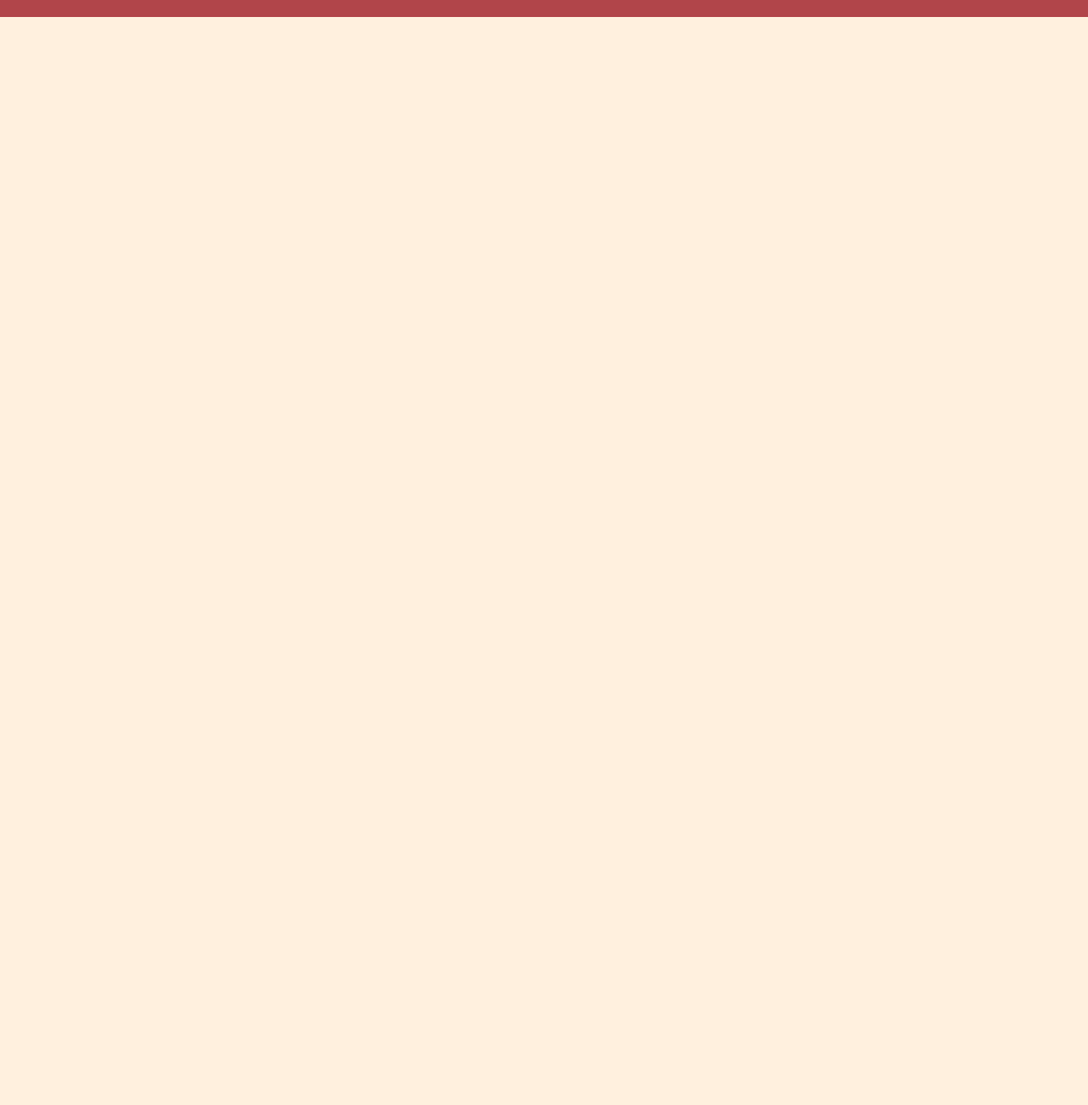
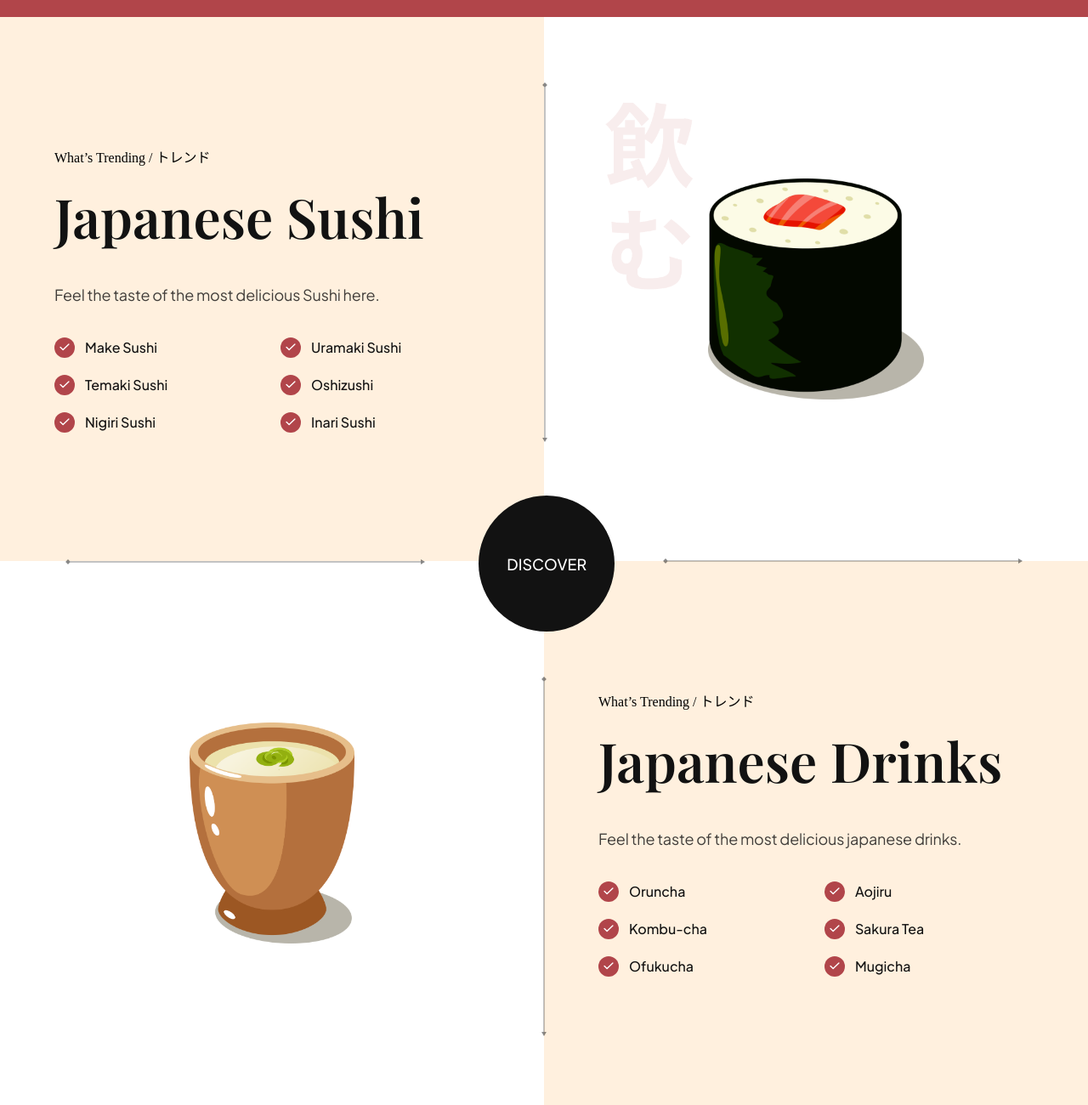
Before and after one commit to MohamedAfeef/sushi, a website built with Vite: page index.html in a window 1280 px wide. Shown: the part 2392-3692 px from the top of the page at 85% size. Before the commit the page ends 2412 px from the top, so only its background shows below. Built offline with nearby package versions, Linux system fonts and the light colour scheme.

Commit message:
Added trending food section

```diff
--- a/css/sections/trending.css
+++ b/css/sections/trending.css
@@ -0,0 +1,146 @@
+.trending {
+    position: relative;
+    display: flex;
+    flex-direction: column;
+    overflow: hidden;
+}
+
+.trending-sushi,
+.trending-drink {
+    width: 100%;
+    min-height: 640px;
+    display: flex;
+    flex-direction: row;
+}
+
+.trending__content {
+    flex: 1;
+    display: flex;
+    justify-content: center;
+    flex-direction: column;
+    padding: 32px 64px;
+}
+
+.trending__list {
+    list-style: none;
+    flex-wrap: wrap;
+    gap: 20px;
+}
+
+.trending__list li {
+    flex: 1;
+    display: flex;
+    align-items: center;
+    flex-direction: row;
+    gap: 12px;
+    min-width: 210px;
+}
+
+.trending__icon {
+    width: 24px;
+    height: 24px;
+    background-color: var(--primary-color);
+    border-radius: 100%;
+}
+
+.trending__icon img {
+    width: 50%;
+    height: 50%;
+    object-fit: contain;
+}
+
+.trending__list p {
+    flex: 1;
+    font-size: 1rem;
+    font-weight: 500;
+    font-family: var(--plus-jakarta-sans);
+    color: var(--secondary-color);
+}
+
+.trending__image {
+    flex: 1;
+    position: relative;
+    padding: 32px 64px;
+    background-color: var(--color-white);
+    background-repeat: no-repeat;
+    background-size: contain;
+    background-position: center;
+}
+
+.trending-sushi .trending__image {
+    background-image: url("../../assets/japanese_sushi.png");
+}
+
+.trending-sushi .trending__image {
+    background-image: url("../../assets/japanese_drinks.png");
+}
+
+.trending__image img {
+    width: 254px;
+    height: 260px;
+    object-fit: contain;
+
+}
+
+.trending__discover {
+    position: absolute;
+    top: 44%;
+    left: 44%;
+    z-index: 1;
+    width: 160px;
+    height: 160px;
+    background-color: var(--secondary-color);
+    border-radius: 100%;
+    display: flex;
+    justify-content: center;
+    align-items: center;
+}
+
+.trending__discover p {
+    color: #fff;
+    text-transform: uppercase;
+    font-size: 1.125rem;
+    font-weight: 500;
+    font-family: var(--plus-jakarta-sans);
+}
+
+.trending__arrow {
+    position: absolute;
+    z-index: 1;
+  }
+
+  .trending__arrow img {
+    object-fit: contain;
+  }
+
+  .trending__arrow-left {
+    left: -2.5px;
+    top: 12%;
+  }
+
+  .trending__arrow-left img,
+  .trending__arrow-top img {
+    width: auto;
+    height: 100%;
+  }
+
+  .trending__arrow-top {
+    top: -10.5px;
+    left: 12%;
+  }
+
+  .trending__arrow-bottom {
+    bottom: -6.5px;
+    right: 12%;
+  }
+
+  .trending__arrow-bottom img,
+  .trending__arrow-right img {
+    width: 100%;
+    height: auto;
+  }
+
+  .trending__arrow-right {
+    right: -2.5px;
+    bottom: 12%;
+  }
--- a/index.html
+++ b/index.html
@@ -204,6 +204,179 @@
     </button>
   </section>
 
+  <section class="trending" id="food">
+    <section class="trending-sushi">
+      <div  class="trending__content" data-aos="fade-right">
+        <p class="sushi__dubtitle">
+          What’s Trending / トレンド
+        </p>
+
+        <h2 class="sushi__title">
+          Japanese Sushi
+        </h2>
+
+        <p class="sushi__description">
+          Feel the taste of the most delicious Sushi here.
+        </p>
+
+        <ul class="trending__list flex-between">
+          <li>
+            <div class="trending__icon flex-center">
+              <img src="./assets/check.svg" alt="check">
+            </div>
+            <p>
+              Make Sushi
+            </p>
+          </li>
+
+          <li>
+            <div class="trending__icon flex-center">
+              <img src="./assets/check.svg" alt="check">
+            </div>
+            <p>
+              Uramaki Sushi
+            </p>
+          </li>
+
+          <li>
+            <div class="trending__icon flex-center">
+              <img src="./assets/check.svg" alt="check">
+            </div>
+            <p>
+              Temaki Sushi
+            </p>
+          </li>
+
+          <li>
+            <div class="trending__icon flex-center">
+              <img src="./assets/check.svg" alt="check">
+            </div>
+            <p>
+              Oshizushi
+            </p>
+          </li>
+
+          <li>
+            <div class="trending__icon flex-center">
+              <img src="./assets/check.svg" alt="check">
+            </div>
+            <p>
+              Nigiri Sushi
+            </p>
+          </li>
+          <li>
+            <div class="trending__icon flex-center">
+              <img src="./assets/check.svg" alt="check">
+            </div>
+            <p>
+              Inari Sushi
+            </p>
+          </li>
+        </ul>
+      </div>
+
+      <div class="trending__image flex-center">
+        <img src="./assets/sushi-5.png" alt="sushi-5" data-aos="fade-left">
+
+        <div  class="trending__arrow trending__arrow-left">
+          <img src="./assets/arrow-vertical.svg" alt="arrow-vertical">
+        </div>
+
+        <div  class="trending__arrow trending__arrow-bottom">
+          <img src="./assets/arrow-horizontal.svg" alt="arrow-horizontal">
+        </div>
+      </div>
+    </section>
+
+    <div class="trending__discover" data-aos="zoom-in">
+      <p>Discover</p>
+    </div>
+
+    <section class="trending-drink">
+      <div class="trending__image flex-center">
+        <img src="./assets/sushi-4.png" alt="sushi-4" data-aos="fade-right">
+
+        <div  class="trending__arrow trending__arrow-top">
+          <img src="./assets/arrow-horizontal.svg" alt="arrow-horizontal">
+        </div>
+
+        <div  class="trending__arrow trending__arrow-right">
+          <img src="./assets/arrow-vertical.svg" alt="arrow-vertical">
+        </div>
+      </div>
+
+      <div  class="trending__content" data-aos="fade-left">
+        <p class="sushi__dubtitle">
+          What’s Trending / トレンド
+        </p>
+
+        <h2 class="sushi__title">
+          Japanese Drinks
+        </h2>
+
+        <p class="sushi__description">
+          Feel the taste of the most delicious japanese drinks.
+        </p>
+
+        <ul class="trending__list flex-between">
+          <li>
+            <div class="trending__icon flex-center">
+              <img src="./assets/check.svg" alt="check">
+            </div>
+            <p>
+              Oruncha
+            </p>
+          </li>
+
+          <li>
+            <div class="trending__icon flex-center">
+              <img src="./assets/check.svg" alt="check">
+            </div>
+            <p>
+              Aojiru
+            </p>
+          </li>
+
+          <li>
+            <div class="trending__icon flex-center">
+              <img src="./assets/check.svg" alt="check">
+            </div>
+            <p>
+              Kombu-cha
+            </p>
+          </li>
+
+          <li>
+            <div class="trending__icon flex-center">
+              <img src="./assets/check.svg" alt="check">
+            </div>
+            <p>
+              Sakura Tea
+            </p>
+          </li>
+
+          <li>
+            <div class="trending__icon flex-center">
+              <img src="./assets/check.svg" alt="check">
+            </div>
+            <p>
+              Ofukucha
+            </p>
+          </li>
+          <li>
+            <div class="trending__icon flex-center">
+              <img src="./assets/check.svg" alt="check">
+            </div>
+            <p>
+              Mugicha
+            </p>
+          </li>
+        </ul>
+      </div>
+
+    </section>
+
+  </section>
 
   <script type="module" src="./js/script.js"></script>
 </body>
```
